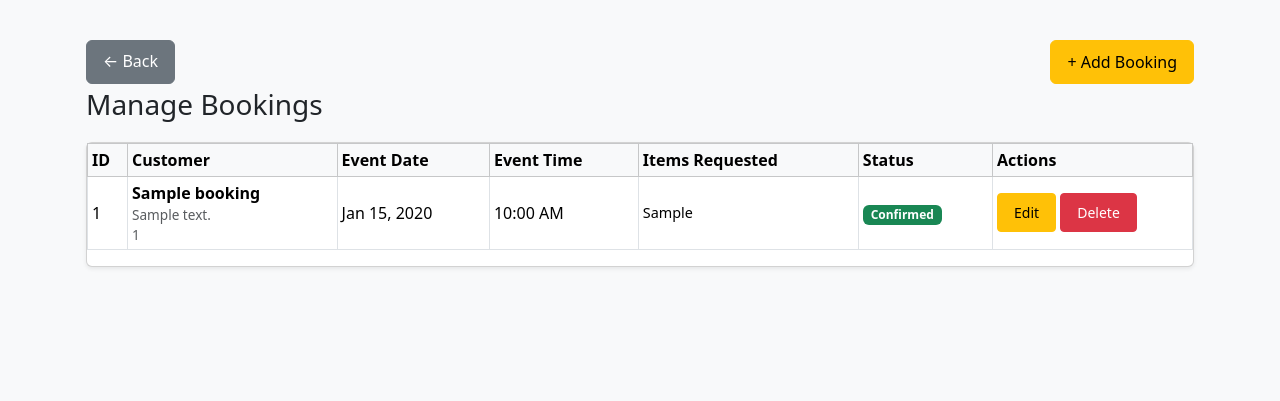
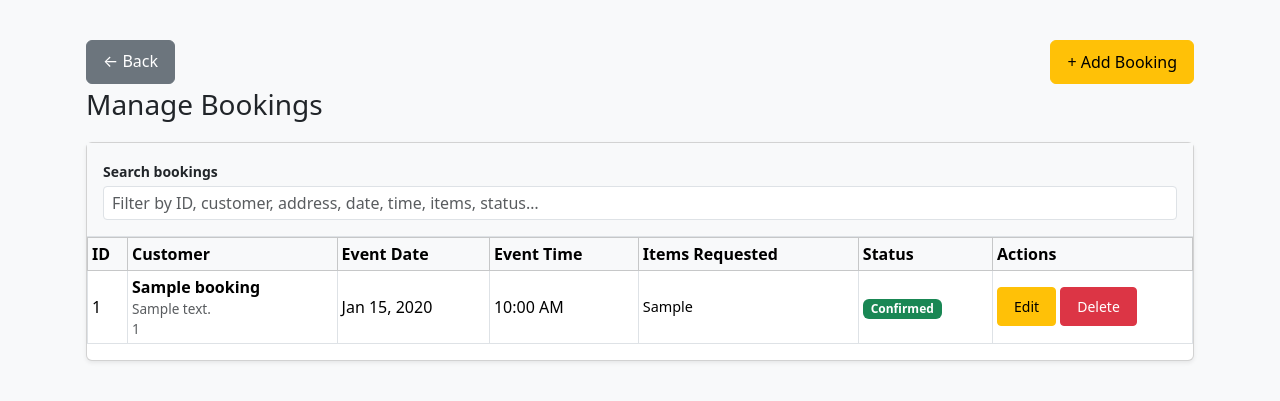
Before and after one commit to cletus-dotcom/wvc, a Python web app: template app/templates/catering/manage_bookings.html in a window 1280 px wide. Shown: the top 401 px of the page. Run offline with Jinja, Linux system fonts and the light colour scheme; the template is opened without the code that fills it: most values are stand-ins (such as "Sample title", 1, 10 or a date in 2020); some libraries are stand-ins or nearby versions.

Commit message:
catering bookings search bar

```diff
--- a/app/templates/catering/manage_bookings.html
+++ b/app/templates/catering/manage_bookings.html
@@ -23,6 +23,10 @@
     <!-- Bookings Table -->
     <div class="card shadow-sm">
         <div class="card-body p-0">
+            <div class="p-3 border-bottom bg-light">
+                <label for="bookingSearch" class="form-label small fw-bold mb-1">Search bookings</label>
+                <input type="text" id="bookingSearch" class="form-control form-control-sm" placeholder="Filter by ID, customer, address, date, time, items, status…" autocomplete="off">
+            </div>
             <div class="table-responsive table-responsive-mobile">
                 <table class="table table-bordered table-sm align-middle" id="bookingsTable">
                     <thead class="table-light">
@@ -38,7 +42,7 @@
                     </thead>
                     <tbody>
                     {% for booking in bookings %}
-                        <tr id="bookingRow{{ booking.id }}">
+                        <tr class="booking-data-row" id="bookingRow{{ booking.id }}" data-search-text="{{ [booking.id|string, booking.requestor_name or '', booking.customer_address or '', booking.contact_number or '', booking.event_date.strftime('%b %d %Y') if booking.event_date else '', booking.event_time.strftime('%I:%M %p') if booking.event_time else '', (booking.items_requested or '')|replace('\n', ' '), booking.status or '']|join(' ')|lower|e }}">
                             <td>{{ booking.id }}</td>
                             <td>
                                 <div class="fw-bold">{{ booking.requestor_name }}</div>
@@ -305,6 +309,29 @@
     // ===================== Bookings Table & Modals =====================
     const staffCateringNoDelete = {{ 'true' if (session.get('role') == 'Staff' and session.get('department') == 'Catering') else 'false' }};
     const bookingsTable = document.querySelector('#bookingsTable tbody');
+
+    // ---------- Search filter (interactive) ----------
+    (function() {
+        const searchInput = document.getElementById('bookingSearch');
+        const rows = document.querySelectorAll('#bookingsTable tbody tr.booking-data-row');
+        const totalCount = rows.length;
+
+        function filterTable() {
+            const q = (searchInput && searchInput.value) ? searchInput.value.trim().toLowerCase() : '';
+            let visible = 0;
+            rows.forEach(function(row) {
+                const text = (row.getAttribute('data-search-text') || row.textContent || '').toLowerCase();
+                const show = !q || text.indexOf(q) !== -1;
+                row.style.display = show ? '' : 'none';
+                if (show) visible++;
+            });
+        }
+
+        if (searchInput) {
+            searchInput.addEventListener('input', filterTable);
+            searchInput.addEventListener('keyup', filterTable);
+        }
+    })();
 
     const addForm = document.getElementById('addBookingForm');
     const editForm = document.getElementById('editBookingForm');
```
